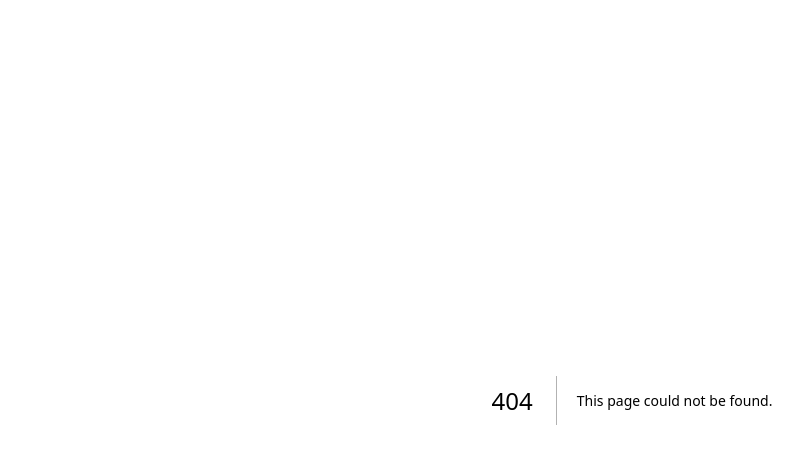
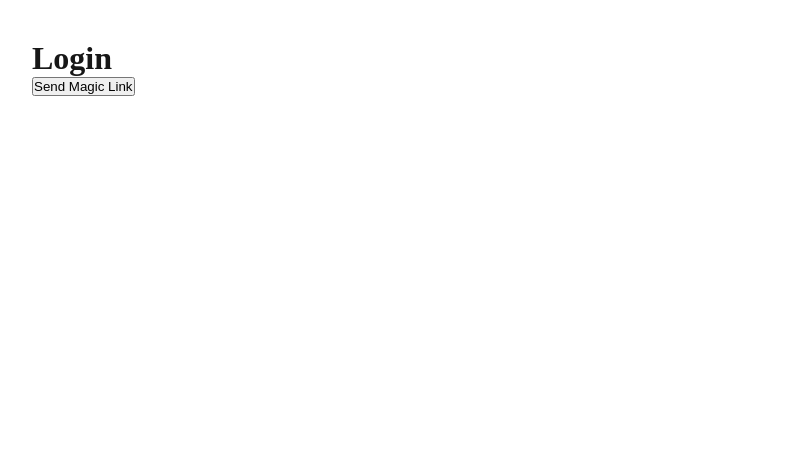
Before and after one commit to lonestarque78/The-Pit-Preacher-claude, a Next.js app in the folder apps/web/: page /auth/login in a window 1280 px wide. Before the commit this address had no page. Shown: the top 464 px of the page, without its empty margins (8-811 px from the left). Built offline with nearby package versions, Linux system fonts and the light colour scheme.

Commit message:
Add Supabase auth callback route

```diff
--- /dev/null
+++ b/apps/web/app/auth/login/page.tsx
@@ -0,0 +1,21 @@
+"use client";
+
+import { supabase } from "@/lib/supabase";
+
+export default function LoginPage() {
+  const handleLogin = async () => {
+    const email = prompt("Enter your email");
+
+    if (!email) return;
+
+    await supabase.auth.signInWithOtp({ email });
+    alert("Magic link sent!");
+  };
+
+  return (
+    <div style={{ padding: 40 }}>
+      <h1>Login</h1>
+      <button onClick={handleLogin}>Send Magic Link</button>
+    </div>
+  );
+}
```
Also changed, not shown: apps/web/app/auth/callback/route.ts (added, +13 -0 lines), 1 other file (tests, documents, lock files or other folders).
